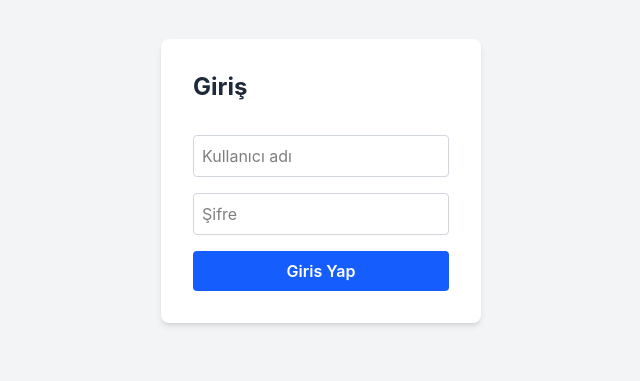
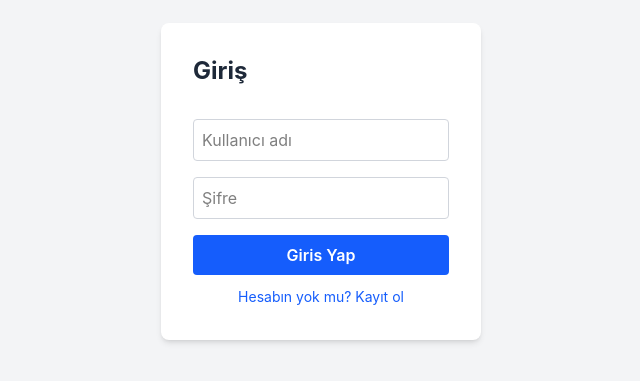
Before and after one commit to berkehanbalci/kutuphane-sistemi, a React app in the folder frontend/: page / in a window 1280 px wide. Shown: the part 219-600 px from the top of the page, without its empty margins (319-959 px from the left). Built offline with nearby package versions, Linux system fonts and the light colour scheme; the HTML template or start-up script is replaced by a standard one.

Commit message:
feat: giris/kayit/anasayfa gecisleri App.jsx uzerinden baglandi

```diff
--- a/frontend/src/App.jsx
+++ b/frontend/src/App.jsx
@@ -1,10 +1,30 @@
+import { useState } from 'react'
 import GirisSayfasi from './GirisSayfasi'
+import KayitSayfasi from './KayitSayfasi'
+import Anasayfa from './Anasayfa'
 
 function App() {
+  const [token, setToken] = useState(null)
+  const [sayfa, setSayfa] = useState("giris")
+
+  const girisBasarili = (yeniToken) => {
+    setToken(yeniToken)
+  }
+
+  if (token) {
+    return <Anasayfa />
+  }
+
+  if (sayfa === "kayit") {
+    return <KayitSayfasi girisSayfasinaGit={() => setSayfa("giris")} />
+
+  }
   return (
-    <div>
-      <GirisSayfasi />
-    </div>
+    <GirisSayfasi
+      onBasarili={girisBasarili}
+      kayitSayfasinaGit={() => setSayfa("kayit")}
+      />
+
   )
 }
 
--- a/frontend/src/GirisSayfasi.jsx
+++ b/frontend/src/GirisSayfasi.jsx
@@ -1,6 +1,6 @@
 import { useState } from 'react'
 
-function App() {
+function GirisSayfasi({ onBasarili, kayitSayfasinaGit }) {
   const [kullaniciAdi, setKullaniciAdi] = useState("")
   const [sifre, setSifre] = useState("")
   const [mesaj, setMesaj] = useState("")
@@ -16,7 +16,7 @@ function App() {
     })
     if (cevap.ok) {
       const veri = await cevap.json()
-      setMesaj("Giriş Başarılı!")
+      onBasarili(veri.access_token)
     } else {
       setMesaj("Kullanıcı adı veya şifre hatalı!")
     }
@@ -54,6 +54,12 @@ function App() {
           </p>
           )}
 
+        <button
+          onClick={kayitSayfasinaGit}
+          className="w-full text-blue-600 text-sm mt-3 hover:underline">
+          Hesabın yok mu? Kayıt ol
+        </button>
+
       </div>
 
 
@@ -63,4 +69,4 @@ function App() {
   )
 }
 
-export default App
+export default GirisSayfasi
--- a/frontend/src/KayitSayfasi.jsx
+++ b/frontend/src/KayitSayfasi.jsx
@@ -1,6 +1,6 @@
 import { useState } from 'react'
 
-function KayitSayfasi() {
+function KayitSayfasi({ girisSayfasinaGit }) {
     const [kullaniciAdi, setKullaniciAdi] = useState("")
     const [sifre, setSifre] = useState("")
     const [mesaj, setMesaj] = useState("")
@@ -16,7 +16,7 @@ function KayitSayfasi() {
         })
         if (cevap.ok) {
             const veri = await cevap.json()
-            setMesaj("Kayit Başarılı!")
+            setMesaj("Kayıt Başarılı!")
         } else{
             setMesaj("Kullanici adi zaten mevcut!")
         }
@@ -25,7 +25,7 @@ function KayitSayfasi() {
     return (
         <div className="min-h-screen flex items-center justify-center bg-gray-100">
             <div className="bg-white p-8 rounded-lg shadow-md w-80">
-                <h1 className="text-2xl font-bold mb-8 text-gray-800">Kayit</h1>
+                <h1 className="text-2xl font-bold mb-8 text-gray-800">Kayıt</h1>
 
                 <input
                     type="text"
@@ -53,6 +53,11 @@ function KayitSayfasi() {
                     {mesaj}
                     </p>
                 )}
+                <button
+                    onClick={girisSayfasinaGit}
+                    className="w-full text-blue-600 text-sm mt-3 hover:underline">
+                    Zaten hesabın var mı? Giriş yap
+                </button>
             </div>
         </div>
     )
```
